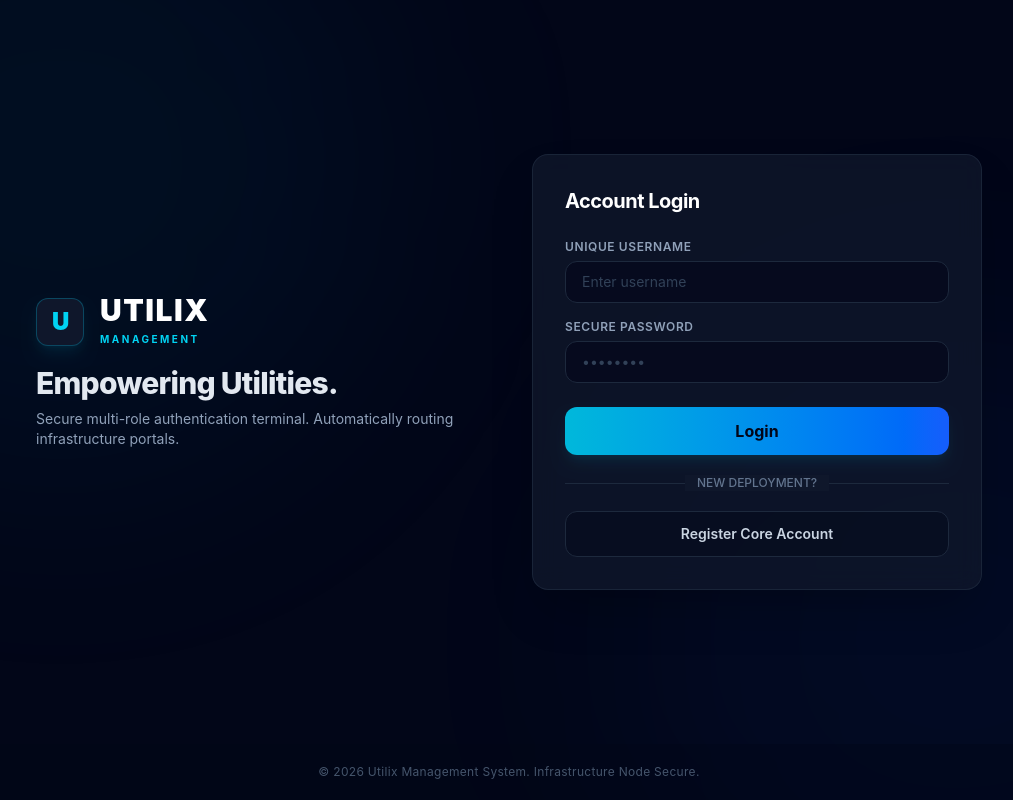
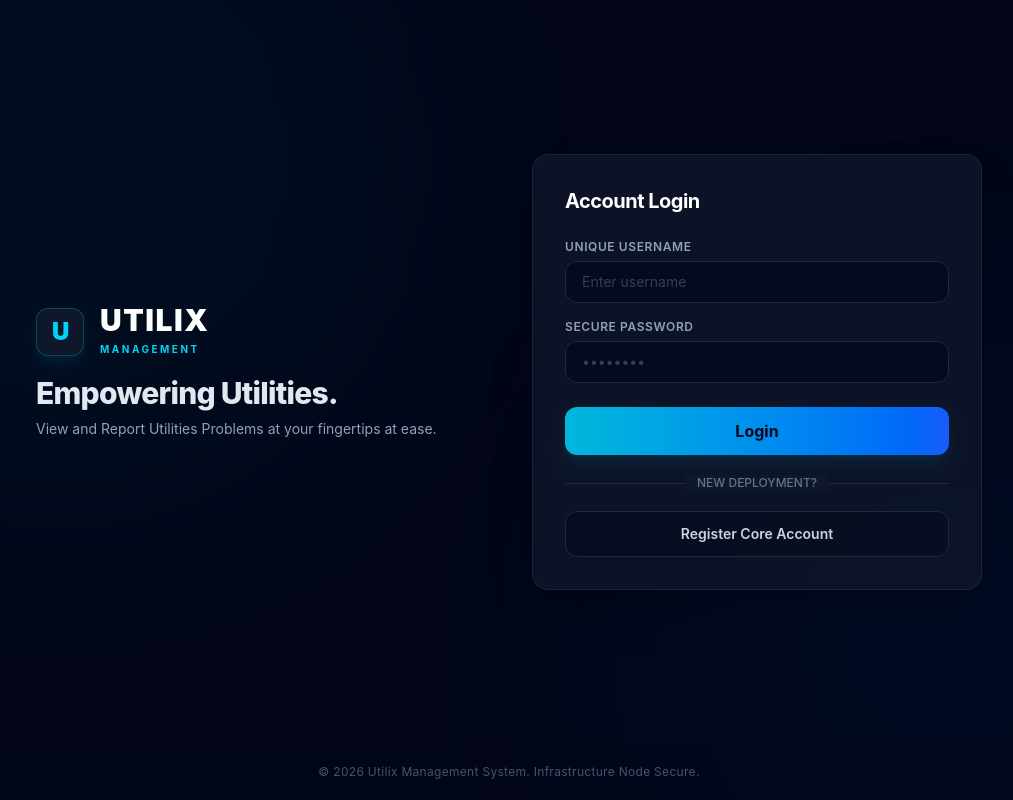
Before and after one commit to SphinX8102001/Utility_Management, a React (Vite) app in the folder frontend/: page / in a window 1280 px wide. Shown: the whole page, without its empty margins (131-1144 px from the left). Built offline with nearby package versions, Linux system fonts and the light colour scheme.

Commit message:
Kabbo: 24301500

```diff
--- a/frontend/src/App.jsx
+++ b/frontend/src/App.jsx
@@ -160,7 +160,7 @@ function App() {
             Empowering Utilities.
           </h1>
           <p className="text-slate-400 text-sm hidden md:block">
-            Secure multi-role authentication terminal. Automatically routing infrastructure portals.
+            View and Report Utilities Problems at your fingertips at ease.
           </p>
         </div>
 
```
